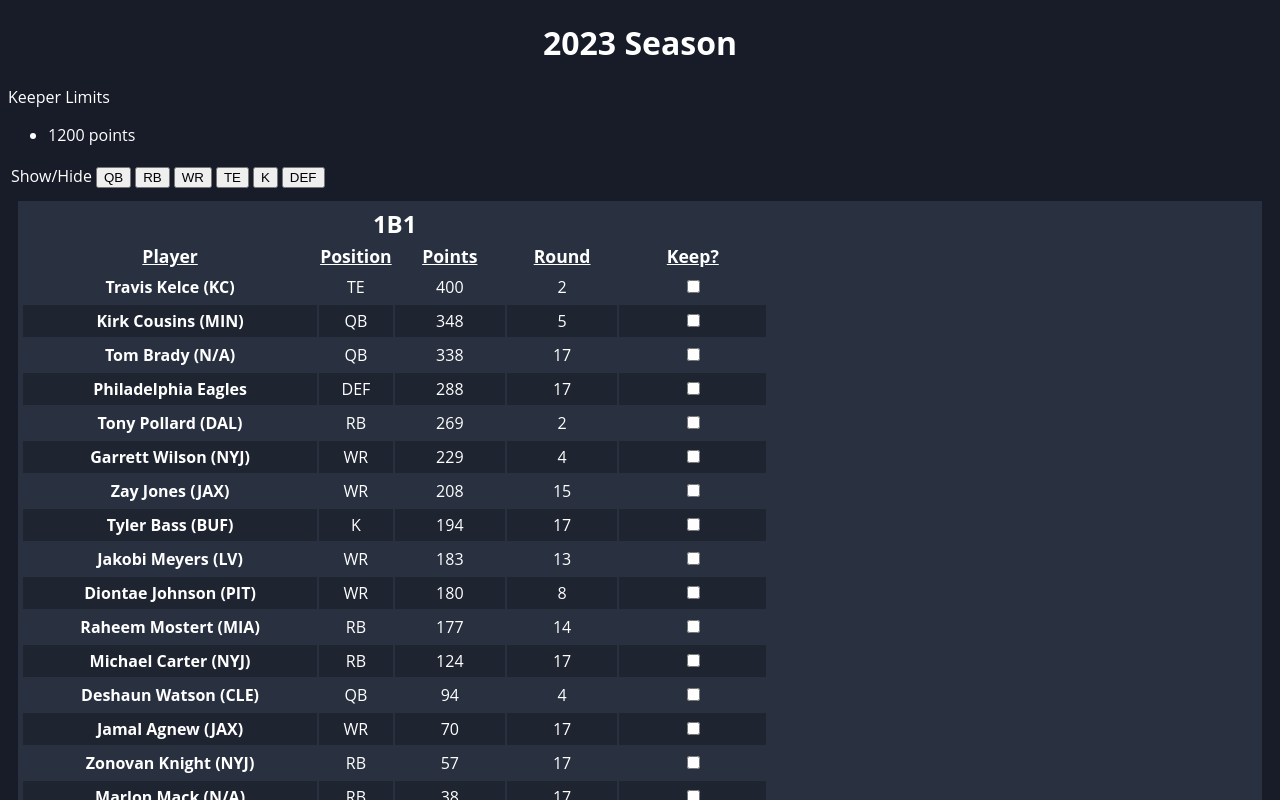
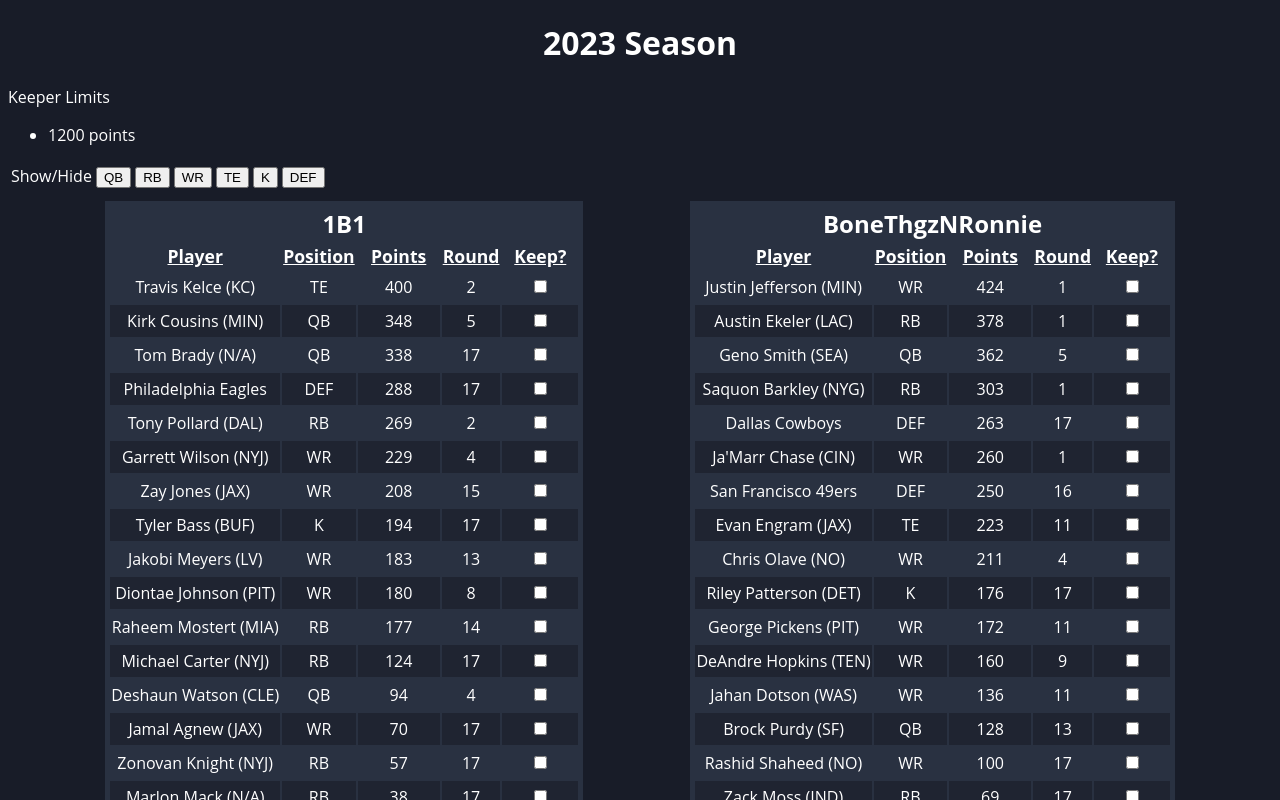
Before and after one commit to michaeljohnalbers/sleeper-helper, a React app in the folder website/: page / in a window 1280 px wide. Shown: the top 800 px of the page. Built offline with nearby package versions, Linux system fonts and the light colour scheme.

Commit message:
Better team table styling

```diff
--- a/website/src/components/PlayerRow.tsx
+++ b/website/src/components/PlayerRow.tsx
@@ -12,13 +12,13 @@
     return(
         <>
             <tr>
-                <th scope="row">
+                <td>
                     <Text text={playerName} className="plain_text" />
-                </th>
+                </td>
                 <td>
                     <Text text={player.position} className="plain_text" />
                 </td>
-                <td>
+                <td className="points">
                     <Text text={playerState.points_scored_string} className="plain_text" />
                 </td>
                 <td>
--- a/website/src/components/Team.tsx
+++ b/website/src/components/Team.tsx
@@ -6,6 +6,7 @@
 
 import {VisibilityMap} from "../types/misc";
 
+let arrow = "->";
 export default function Team({teamData, salaryCap, rosterSize, visibilityMap}:
                                  {teamData: TeamData, salaryCap : number, rosterSize: number, visibilityMap: VisibilityMap}) {
     const [teamState, setTeamState] = useState(new TeamState(teamData))
--- a/website/src/style/style.css
+++ b/website/src/style/style.css
@@ -7,7 +7,7 @@
   font-family: "Open Sans",Arial,Helvetica,sans-serif;
 }
 
-.season{
+.season {
   text-align: center;
 }
 
@@ -25,14 +25,12 @@
   font-size: 0.75em;
 }
 
-/*
 .teams {
   display: flex;
-  flex-direction: column;
+  flex-direction: row;
   flex-wrap: wrap;
-  align-items: center;
+  justify-content: space-evenly;
 }
- */
 
 .team {
   background-color: rgba(58, 70, 91, 0.5);
--- a/website/src/style/teamTable.css
+++ b/website/src/style/teamTable.css
@@ -5,6 +5,10 @@
 .teamTable table {
     table-layout: fixed;
     border-collapse: collapse;
+}
+
+.teamTable {
+    white-space: nowrap;
 }
 
 .owner {
@@ -38,31 +42,18 @@
     padding: 5px;
 }
 
-/* Player */
-.teamTable thead th:nth-child(1) {
-    width: 40%;
-}
-
-/* Position */
-.teamTable thead th:nth-child(2) {
-    width: 10%;
-}
-
-/* Points*/
-.teamTable thead th:nth-child(3) {
-    width: 15%;
-}
-
-/* Round */
-.teamTable thead th:nth-child(4) {
-    width: 15%;
-}
-
-/* Keep? */
-.teamTable thead th:nth-child(5) {
-    width: 20%;
+/*
+This is a hack to force the points and round columns to a larger size to allow
+the -> xxx to be added without resizing the overall table. There's probably a better
+way to do this. But I don't know it. And skip it on mobile as it makes the table too
+wide for the screen.
+*/
+@media screen and (min-width: 640px) {
+    .points {
+        min-width: 5em;
+    }
 }
 
 .teamTable tbody tr:nth-child(even) {
-  background-color: #1f2431;
+    background-color: #1f2431;
 }
```
